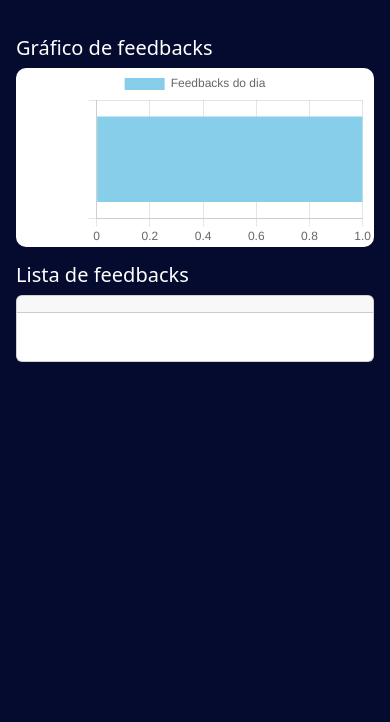
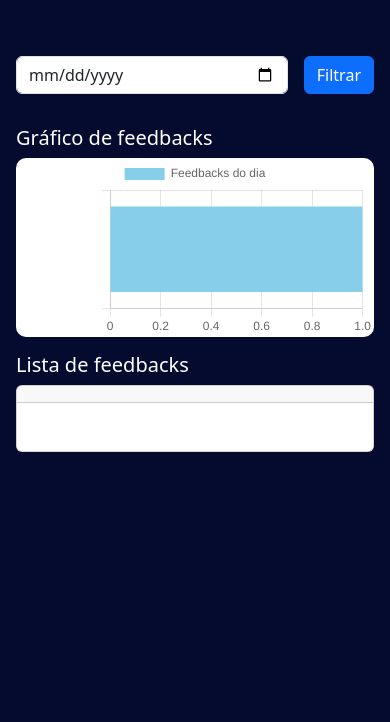
Before and after one commit to gabrielfreitas/clarity_minds, a Django app: page /feedbacks/ in a window 390 px wide. Shown: the part 100-822 px from the top of the page. Run offline with Django 4.2, Linux system fonts and the light colour scheme; the visitor is signed in with stand-in values (Sample User, id 1); data that the repository does not hold is empty.

Commit message:
Add feedbacks date filter

```diff
--- a/static/css/style.css
+++ b/static/css/style.css
@@ -10,7 +10,7 @@
 
 body {
   background-color: #050b2f;
-  margin-top: 120px;
+  margin-top: 140px !important;
 }
 
 header {
--- a/templates/feedbacks.html
+++ b/templates/feedbacks.html
@@ -7,11 +7,7 @@
     align-items: top;
   }
 
-  .graphic {
-    width: 49%;
-  }
-
-  .comments {
+  .graphic, .comments, .form-date {
     width: 49%;
   }
 
@@ -21,15 +17,27 @@
       align-items: center;
     }
 
-    .graphic {
-      width: 100%;
+    .graphic, .comments, .form-date {
+      width: 100% !important;
     }
 
-    .comments {
-      width: 100%;
+    .form-date {
+      padding: 1rem !important;
     }
   }
 </style>
+
+<div style="width: 100%; ">
+  <form class="form-date" style="padding: 1rem 0 1rem 1rem; color: #fff; display: flex; justify-content: space-between;" method="get">
+      <input
+        type="date"
+        name="start_date"
+        required
+        class="form-control"
+        label="Data"
+      />
+      <button style="margin-left: 1rem;" type="submit" class="btn btn-primary">Filtrar</button>
+  </form>
   <div class="feedbacks-container" style="padding: 1rem; width: 100%; color: #fff">
     <div class="graphic">
       <h5>Gráfico de feedbacks</h5>
@@ -52,6 +60,8 @@
           </div>
         </div>
       {% endfor %}
+      {% if not object_list %} Nenhum feedback encontrado {% endif %}
+    </div>
   </div>
 </div>
 <script src="https://cdn.jsdelivr.net/npm/chart.js"></script>
```
Lines whose indentation alone changed are shown as unchanged.
